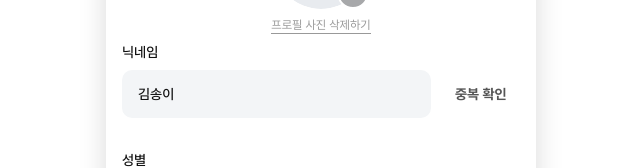
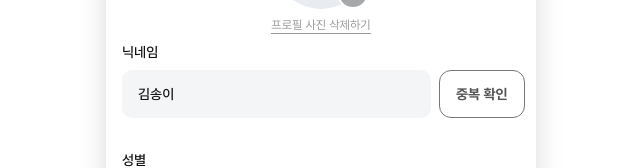
Before and after one commit to Damabwa/Web, a React (Create React App) app: page /edit/user in a window 1280 px wide. Shown: the part 148-316 px from the top of the page, without its empty margins (319-959 px from the left). Built offline with nearby package versions, Linux system fonts and the light colour scheme.

Commit message:
fix: border 누락

```diff
--- a/src/pages/EditUserProfile/index.tsx
+++ b/src/pages/EditUserProfile/index.tsx
@@ -140,7 +140,7 @@ export default function EditUserProfile() {
                 value={username}
               />
               <button
-                className={`px-4 h-12 font-semibold outline-none ${isValidName && isChangedName && isDuplicated !== "false" ? "bg-violet300 text-white" : "cursor-default text-black02 border-black03"} rounded-xl  whitespace-nowrap`}
+                className={`px-4 h-12 font-semibold outline-none ${isValidName && isChangedName && isDuplicated !== "false" ? "bg-violet300 text-white" : "cursor-default text-black02 border border-black03"} rounded-xl  whitespace-nowrap`}
                 onClick={() => checkIsDuplicated()}
               >
                 중복 확인
--- a/src/pages/SignUp/SetProfile/index.tsx
+++ b/src/pages/SignUp/SetProfile/index.tsx
@@ -106,7 +106,7 @@ export default function SetProfile({ role, setNextFunc, setInfoFunc }: Props) {
               onChange={handleNameInput}
             />
             <button
-              className={`px-4 h-12 font-semibold outline-none ${isValidName && isDuplicated !== "false" ? "bg-violet300 text-white" : "cursor-default text-black03 border-black02"} rounded-xl  whitespace-nowrap`}
+              className={`px-4 h-12 font-semibold outline-none ${isValidName && isDuplicated !== "false" ? "bg-violet300 text-white" : "cursor-default text-black02 border-black03 border"} rounded-xl  whitespace-nowrap`}
               onClick={() => checkIsDuplicated()}
             >
               중복 확인
```
